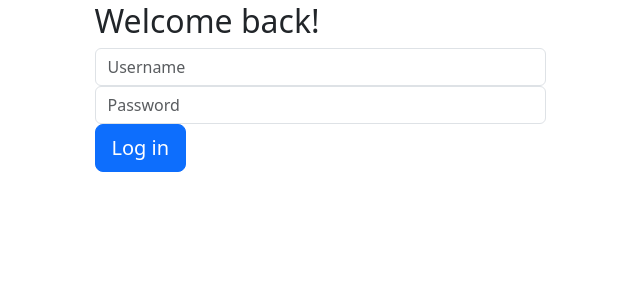
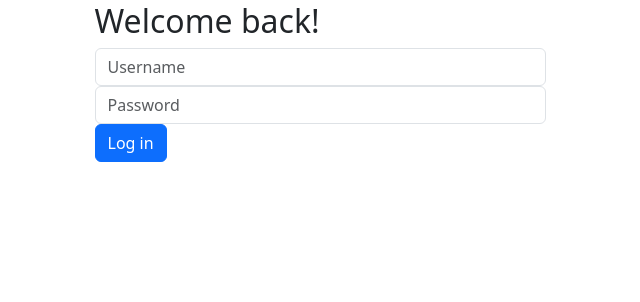
Before and after one commit to AviTS/capstone1, a Flask app: page /login in a window 1280 px wide. Shown: the part 38-340 px from the top of the page, without its empty margins (320-960 px from the left). Run offline with Flask 2, Linux system fonts and the light colour scheme; some libraries are stand-ins or nearby versions.

Commit message:
html minor changes

```diff
--- a/app.py
+++ b/app.py
@@ -101,6 +101,12 @@ def logout():
 
     return redirect('/login')
 
+
+
+
+
+
+
 @app.route('/seed_data')
 def seed_data():
     user = create_user('Avi', 'avi@a.com', '123')
--- a/stocks.py
+++ b/stocks.py
@@ -1,7 +1,7 @@
 """
 User:
 1. Create user (signup function) - DONE
-2. Get user (login function) -
+2. Get user (login function) - DONE
 
 Watchlist:
 1. Create a watchlist (...) - DONE
@@ -57,7 +57,6 @@ def add_stock_to_watchlist(ticker, company_name, stock_url, watchlist_id):
     db.session.add(watchlist_stock)
     db.session.commit()
 
-# come back to this function
 def remove_stock_from_watchlist(stock_id, watchlist_id):
     """Removes a stock from a watchlist."""
     WatchlistStock.query.filter(WatchlistStock.stock_id == stock_id, WatchlistStock.watchlist_id == watchlist_id).delete()
--- a/templates/login.html
+++ b/templates/login.html
@@ -16,7 +16,7 @@
             {{ field(placeholder=field.label.text, class="form-control") }}
             {% endfor %}
 
-            <button class="btn btn-primary btn-block btn-lg">Log in</button>
+            <button class="btn btn-primary btn-block">Log in</button>
         </form>
 
     </div>
```
